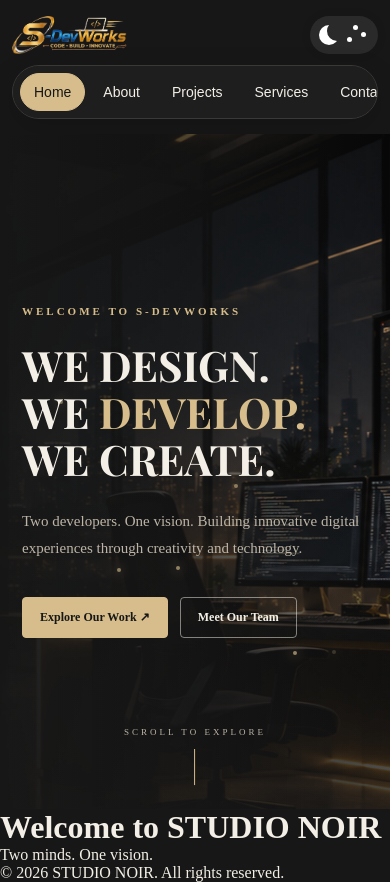
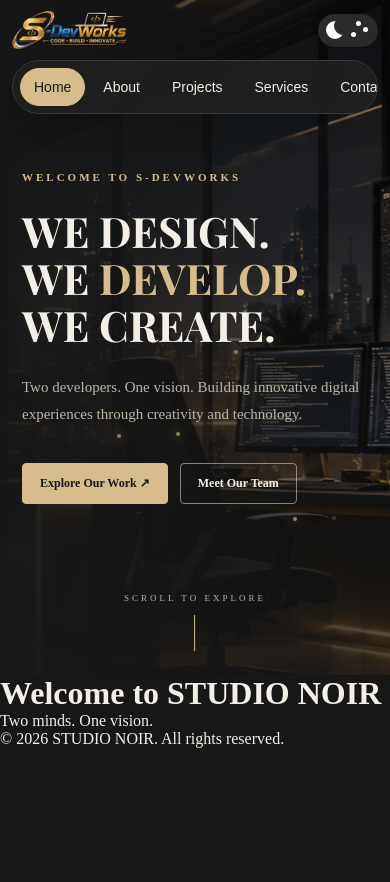
Before and after one commit to MdSahabuddin-code/Portfolio, a React (Vite) app: page / in a window 390 px wide. After the commit the page ends 844 px from the top, so only its background shows below. Built offline with nearby package versions, Linux system fonts and the light colour scheme.

Commit message:
Updated navbar css because navbar acting as a seperate entitiy rather than over lay on hero section

```diff
--- a/src/styles/navbar.css
+++ b/src/styles/navbar.css
@@ -1,20 +1,25 @@
-
-/* Navbar.css */
 
 /* ========================================
-   MAIN NAVBAR
+   MAIN NAVBAR - FLOATING OVER HERO
 ======================================== */
 
 .navbar {
+  position: absolute;
+  top: 20px;
+  left: 0;
+
   width: 100%;
   max-width: none;
-  margin: 30px 0;
+
+  margin: 0;
   padding: 10px 30px;
 
   display: flex;
   align-items: center;
   justify-content: space-between;
   gap: 24px;
+
+  z-index: 1000;
 }
 
 /* ========================================
@@ -30,8 +35,10 @@
 .navbar-logo img {
   width: 150px;
   height: 50px;
+
   object-fit: contain;
   display: block;
+
   transition: opacity 0.3s ease;
 }
 
@@ -48,6 +55,7 @@
   padding: 7px;
 
   background: var(--navbar-bg);
+
   backdrop-filter: blur(12px);
   -webkit-backdrop-filter: blur(12px);
 
@@ -76,14 +84,14 @@
   transition: all 0.3s ease;
 }
 
-/* Hover Effect */
+/* Hover */
 
 .nav-link:hover {
   border-color: var(--accent-color);
   background: var(--hover-bg);
 }
 
-/* Active Link */
+/* Active */
 
 .nav-link.active {
   background: var(--accent-color);
@@ -93,7 +101,6 @@
 
 /* ========================================
    THEME BUTTON
-   (Outside Glass Navigation)
 ======================================== */
 
 .theme-toggle {
@@ -135,7 +142,7 @@
   flex-shrink: 0;
 }
 
-/* Hide Default Checkbox */
+/* Hide Checkbox */
 
 .switch input {
   opacity: 0;
@@ -258,7 +265,9 @@
 @media (max-width: 700px) {
 
   .navbar {
-    margin: 15px 0;
+    top: 10px;
+
+    margin: 0;
     padding: 0 12px;
 
     gap: 10px;
@@ -268,6 +277,10 @@
   .navbar-logo img {
     width: 115px;
     height: 40px;
+  }
+
+  .switch {
+    font-size: 15px;
   }
 
   .nav-menu {
```
